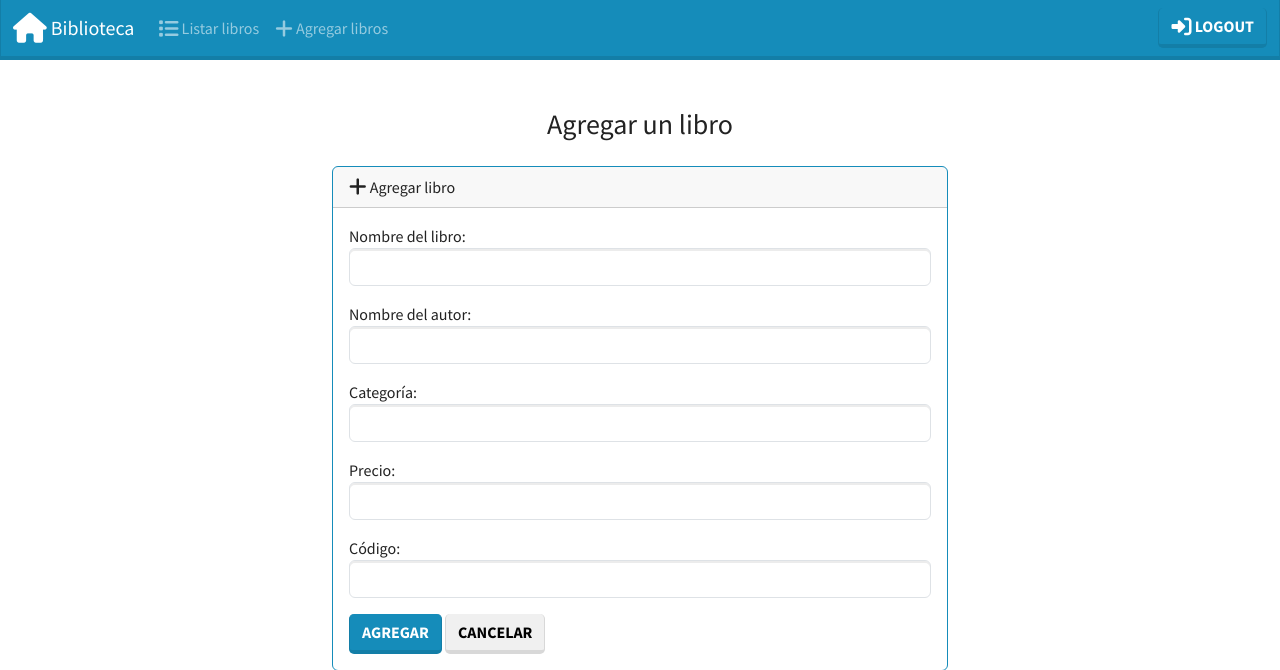
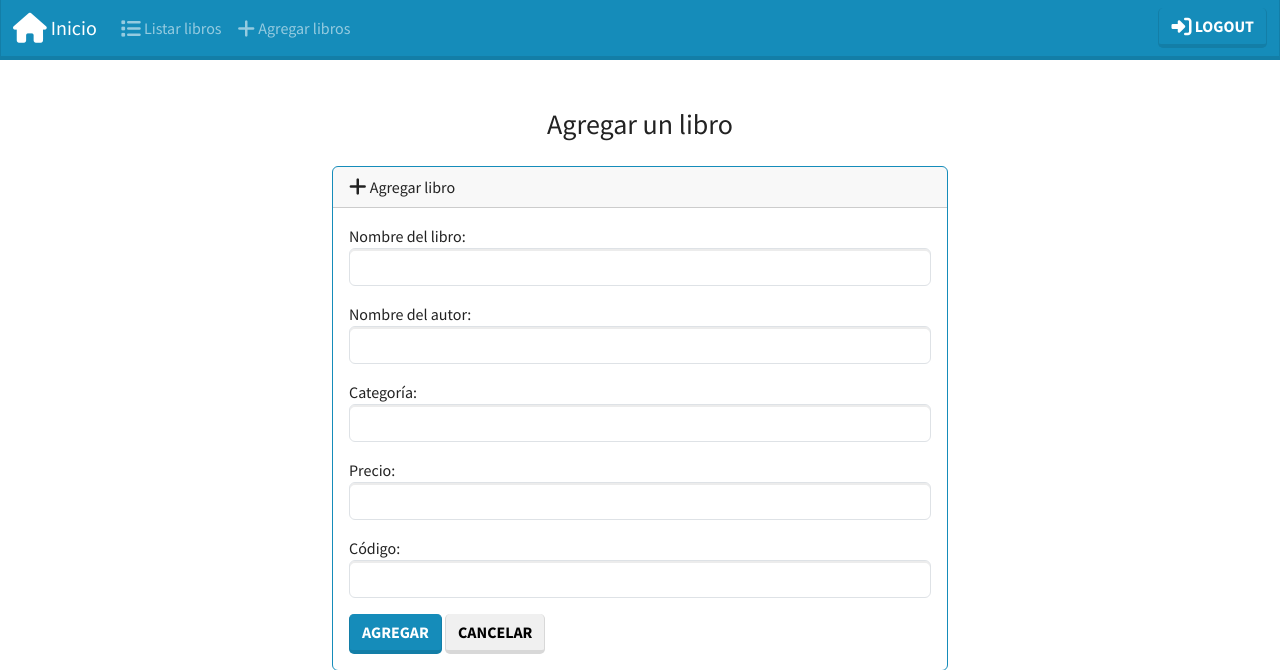
Before and after one commit to AaronBlacio/DJANGO, a Django app: page /add/ in a window 1280 px wide. Shown: the top 670 px of the page. Run offline with Django 4.2, Linux system fonts and the light colour scheme; the visitor is signed in with stand-in values (Sample User, id 1); parts of the project's set-up code (start-up, migrations or seed data) failed here and were passed over; some libraries are stand-ins or nearby versions.

Commit message:
respaldo

```diff
--- a/Biblioteca/Inventario/templates/Inventario/base.html
+++ b/Biblioteca/Inventario/templates/Inventario/base.html
@@ -11,7 +11,7 @@
 <body class="d-flex flex-column min-vh-100">
     <nav class="navbar navbar-expand-lg bg-primary" data-bs-theme="dark">
         <div class="container-fluid">
-          <a class="navbar-brand" href="{% url 'index' %}"> <i class="fa-sharp fa-solid fa-house fa-xl"></i> Biblioteca</a>
+          <a class="navbar-brand" href="{% url 'index' %}"> <i class="fa-sharp fa-solid fa-house fa-xl"></i> Inicio</a>
           <button class="navbar-toggler" type="button" data-bs-toggle="collapse" data-bs-target="#navbarColor01" aria-controls="navbarColor01" aria-expanded="false" aria-label="Toggle navigation">
             <span class="navbar-toggler-icon"></span>
           </button>
```
